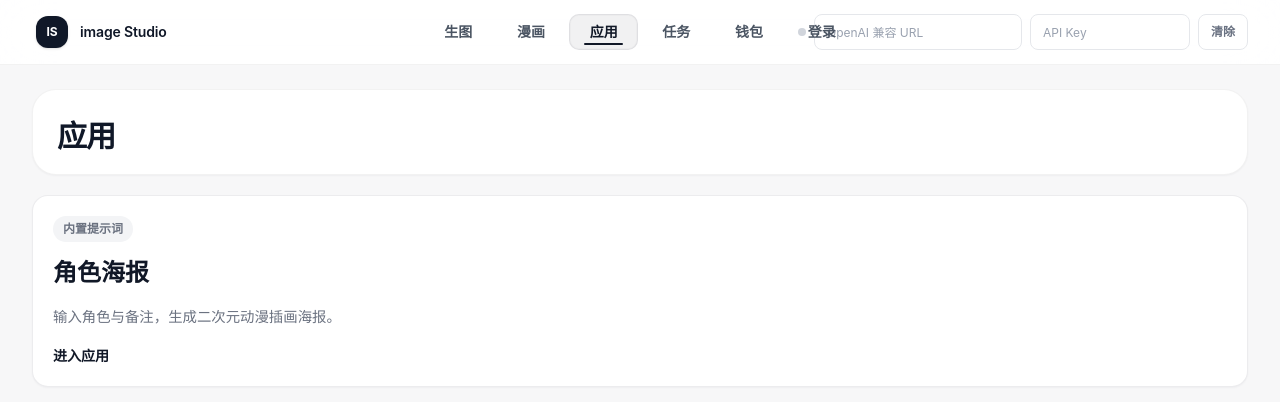
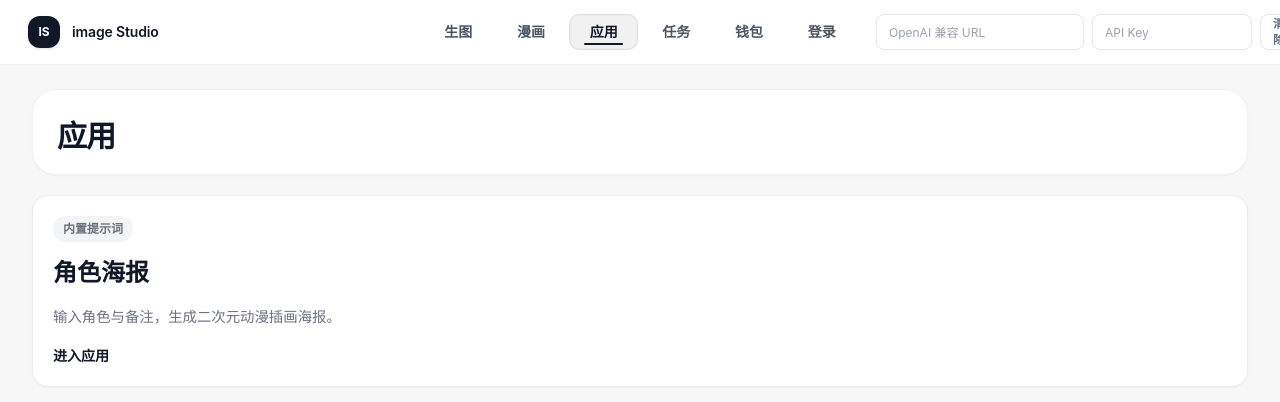
Before and after one commit to yantianqi1/image-studio, a Next.js app in the folder apps/public-web/: page /apps in a window 1280 px wide. Shown: the top 402 px of the page. Built offline with nearby package versions, Linux system fonts and the light colour scheme.

Commit message:
fix: adjust public app header layout

```diff
--- a/apps/public-web/src/features/shell/app-navigation.ts
+++ b/apps/public-web/src/features/shell/app-navigation.ts
@@ -12,4 +12,7 @@ export const APP_NAV_ITEMS: readonly AppNavItem[] = [
   { href: "/login", label: "登录" },
 ] as const;
 
-export const APP_NAV_CONTAINER_CLASS = "absolute left-1/2 top-1/2 hidden h-11 w-[27rem] -translate-x-1/2 -translate-y-1/2 grid-cols-6 items-center gap-1 rounded-xl md:grid";
+export const APP_HEADER_CONTAINER_CLASS = "grid h-16 w-full grid-cols-[minmax(0,1fr)_auto] items-center gap-3 px-4 sm:px-5 md:grid-cols-[minmax(0,1fr)_27rem_minmax(0,1fr)] lg:px-6";
+export const APP_HEADER_LEFT_CLASS = "col-start-1 row-start-1 flex min-w-0 items-center gap-3";
+export const APP_HEADER_RIGHT_CLASS = "col-start-2 row-start-1 flex min-w-0 items-center justify-end gap-2 md:col-start-3";
+export const APP_NAV_CONTAINER_CLASS = "col-start-2 row-start-1 hidden h-11 w-[27rem] grid-cols-6 items-center gap-1 rounded-xl md:grid";
--- a/apps/public-web/src/features/shell/app-shell.tsx
+++ b/apps/public-web/src/features/shell/app-shell.tsx
@@ -2,7 +2,13 @@ import Link from "next/link";
 import type { ReactNode } from "react";
 
 import { ClientProviderControls } from "@/features/shell/client-provider-controls";
-import { APP_NAV_CONTAINER_CLASS, APP_NAV_ITEMS } from "@/features/shell/app-navigation";
+import {
+  APP_HEADER_CONTAINER_CLASS,
+  APP_HEADER_LEFT_CLASS,
+  APP_HEADER_RIGHT_CLASS,
+  APP_NAV_CONTAINER_CLASS,
+  APP_NAV_ITEMS,
+} from "@/features/shell/app-navigation";
 
 type AppShellProps = Readonly<{
   children: ReactNode;
@@ -34,7 +40,7 @@ export function AppShell({
 
   return (
     <div className="min-h-screen bg-[var(--background)] text-[var(--foreground)]">
-      <AppHeader activeHref={activeHref} brandLabel={brandLabel} headerTitle={resolvedHeaderTitle} leadingAction={leadingAction} navAside={navAside} workspaceMode={workspaceMode} />
+      <AppHeader activeHref={activeHref} brandLabel={brandLabel} headerTitle={resolvedHeaderTitle} leadingAction={leadingAction} navAside={navAside} />
 
       <main className={workspaceMode ? "h-[calc(100vh-4rem)] w-full overflow-hidden px-3 py-3 sm:px-4 lg:px-5" : "mx-auto w-full max-w-[1440px] px-4 pb-10 pt-5 sm:px-6 lg:px-8 lg:pt-6"}>
         {hasHero ? <HeroSection description={description} eyebrow={eyebrow} title={title} /> : null}
@@ -50,20 +56,18 @@ type AppHeaderProps = Readonly<{
   headerTitle?: string;
   leadingAction?: ReactNode;
   navAside?: ReactNode;
-  workspaceMode: boolean;
 }>;
 
 function AppHeader(props: AppHeaderProps) {
-  const containerClass = props.workspaceMode
-    ? "relative flex h-16 w-full items-center gap-3 px-4 sm:px-5 lg:px-6"
-    : "relative mx-auto flex h-16 w-full max-w-[1440px] items-center gap-3 px-4 sm:px-6 lg:px-8";
   return (
     <header className="sticky top-0 z-30 border-b border-black/5 bg-white/90 backdrop-blur-xl">
-      <div className={containerClass}>
-        {props.leadingAction}
-        <BrandLink brandLabel={props.brandLabel} headerTitle={props.headerTitle} />
+      <div className={APP_HEADER_CONTAINER_CLASS}>
+        <div className={APP_HEADER_LEFT_CLASS}>
+          {props.leadingAction}
+          <BrandLink brandLabel={props.brandLabel} headerTitle={props.headerTitle} />
+        </div>
         <MainNav activeHref={props.activeHref} />
-        <div className="ml-auto flex min-w-0 items-center gap-2">
+        <div className={APP_HEADER_RIGHT_CLASS}>
           <ClientProviderControls />
           {props.navAside}
         </div>
@@ -74,12 +78,12 @@ function AppHeader(props: AppHeaderProps) {
 
 function BrandLink(props: Readonly<{ brandLabel: string; headerTitle?: string }>) {
   return (
-    <div className="flex min-w-0 items-center gap-3">
-      <Link href="/" className="flex items-center gap-3 rounded-2xl px-1 py-1.5 text-sm font-semibold tracking-[-0.01em] text-gray-900" aria-label="image Studio 首页">
+    <div className="flex min-w-0 items-center gap-3 overflow-hidden">
+      <Link href="/" className="flex min-w-0 shrink-0 items-center gap-3 rounded-2xl px-1 py-1.5 text-sm font-semibold tracking-[-0.01em] text-gray-900" aria-label="image Studio 首页">
         <span className="flex h-8 w-8 items-center justify-center rounded-xl bg-gray-900 text-xs font-bold text-white shadow-sm">IS</span>
-        <span className="hidden sm:inline">{props.brandLabel}</span>
+        <span className="hidden truncate sm:inline">{props.brandLabel}</span>
       </Link>
-      {props.headerTitle ? <span className="hidden border-l border-gray-200 pl-3 text-sm font-semibold text-gray-900 sm:inline">{props.headerTitle}</span> : null}
+      {props.headerTitle ? <span className="hidden min-w-0 truncate border-l border-gray-200 pl-3 text-sm font-semibold text-gray-900 sm:inline">{props.headerTitle}</span> : null}
     </div>
   );
 }
```
Also changed, not shown: 1 other file (tests, documents, lock files or other folders).
